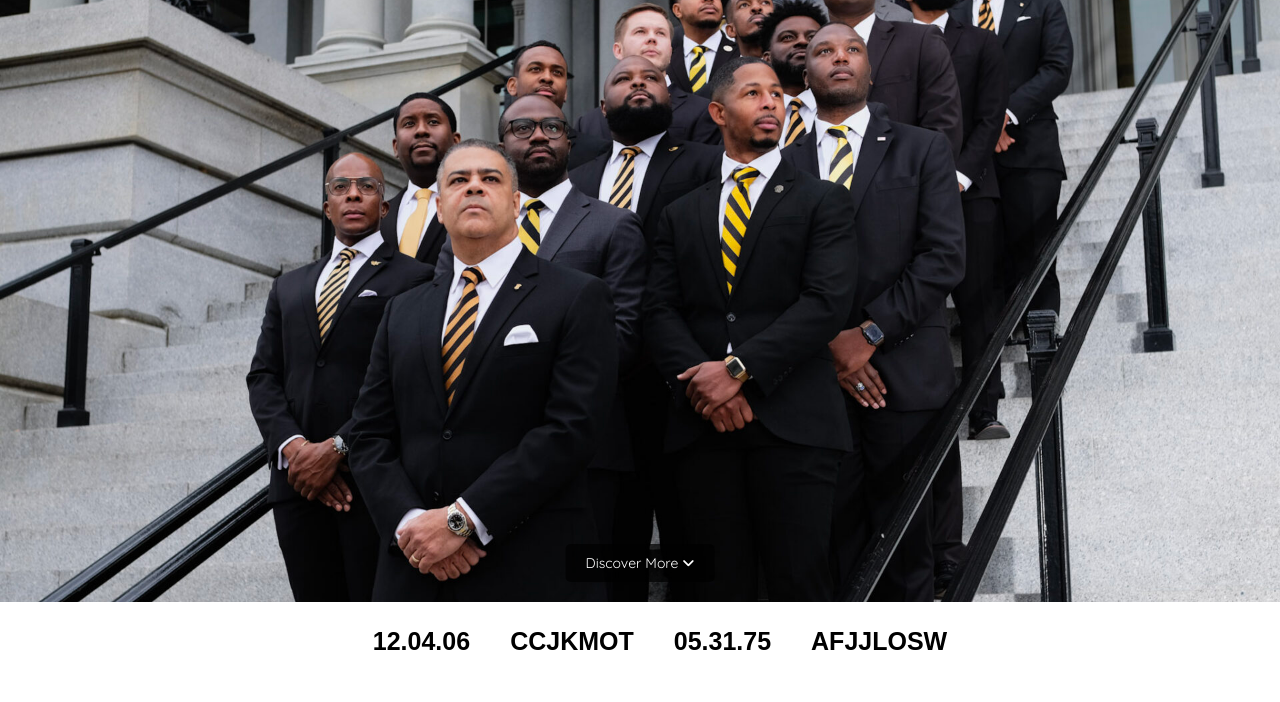
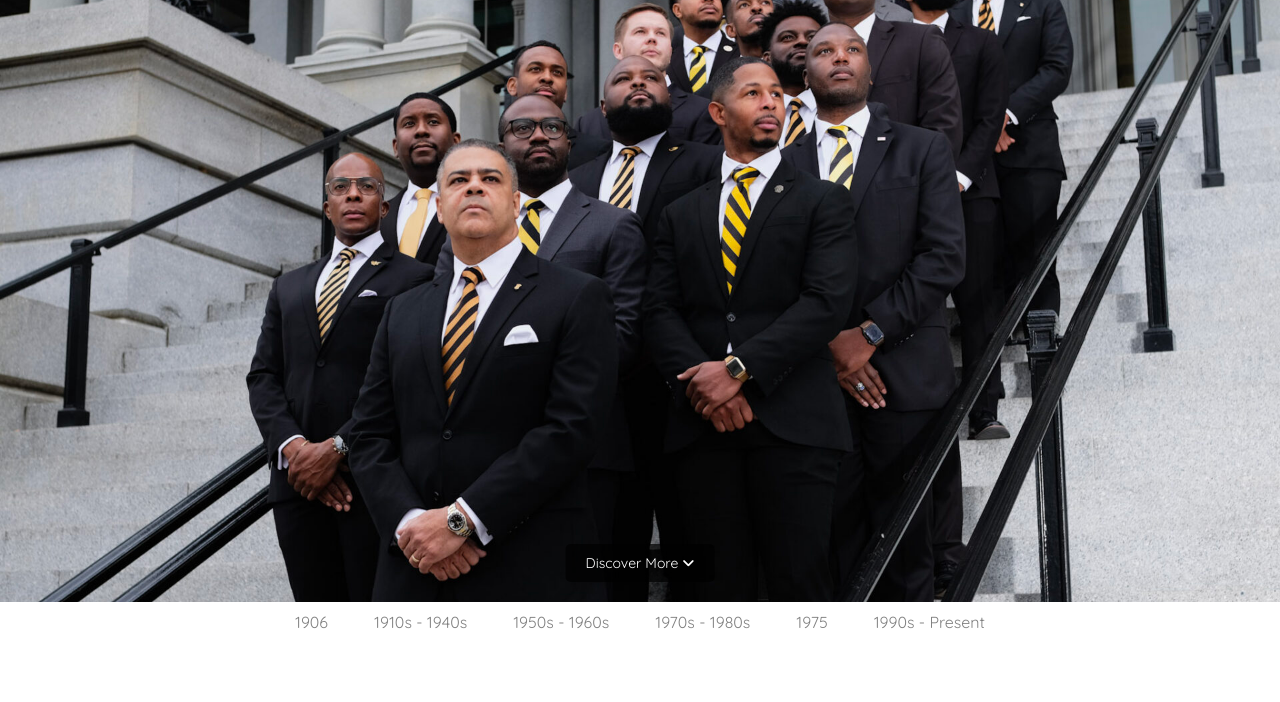
Before and after one commit to KpiAlpha/KpiAlpha, a plain HTML site: page index.html in a window 1280 px wide. Shown: the part 98-800 px from the top of the page. Drawn offline with Linux system fonts and the light colour scheme.

Commit message:
Update index.html

```diff
--- a/index.html
+++ b/index.html
@@ -42,12 +42,6 @@
         <div class="discover" id="discover">Discover More <i class="fa-solid fa-angle-down"></i></div>
     </div>
 
-    <div class="second-row">
-        <ul>12.04.06</ul>
-        <ul>CCJKMOT</ul>
-        <ul>05.31.75</ul>
-        <ul>AFJJLOSW</ul>
-    </div>
 
     <!-- Welcome page then chapter history services and then academic impact get involved -->
 
```
